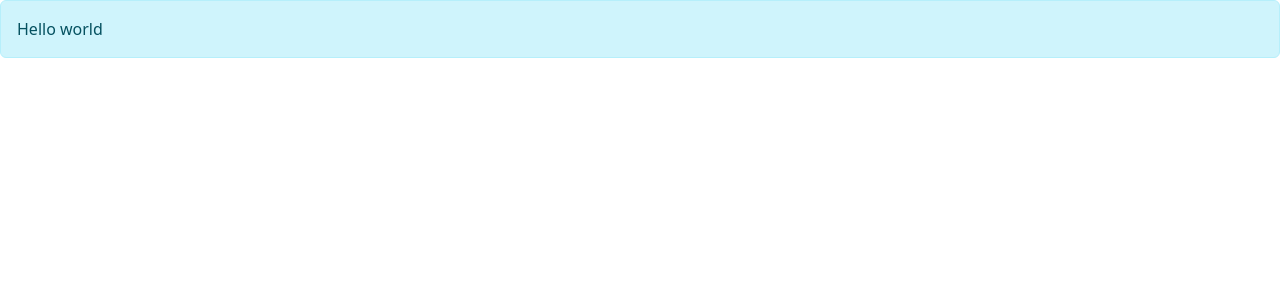
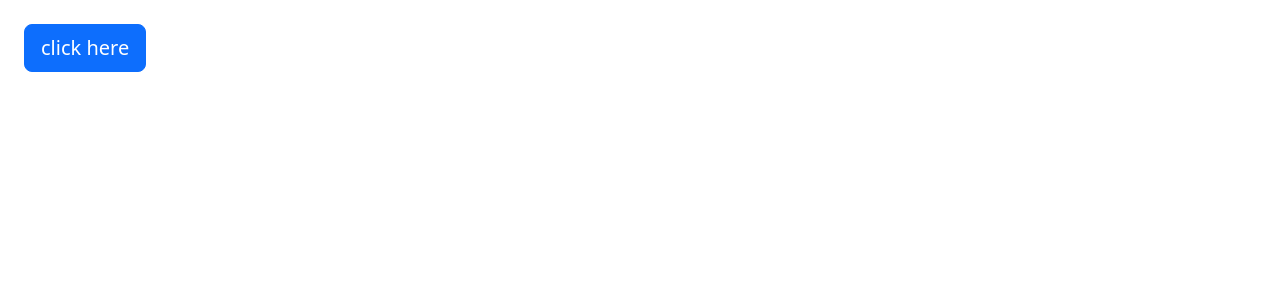
Before and after one commit to alinaasrzad/learning-front2, a React (Vite) app: page / in a window 1280 px wide. Shown: the top 300 px of the page. Built offline with nearby package versions, Linux system fonts and the light colour scheme.

Commit message:
set onclose btn

```diff
--- a/src/App.tsx
+++ b/src/App.tsx
@@ -1,12 +1,22 @@
+
+import { useState } from "react";
 import Alert from "./components/Alert";
-import ListGroup from "./components/ListGroup";
+import Button from "./components/Button";
 
 function App() {
+ const [alertVisible , setAlertVisibilty] = useState(false)
+//  const [clickicon , setclickicon] = useState(true)
   return (
     <div>
-      <Alert>
-       Hello world
-      </Alert>
+     {alertVisible && <Alert onClose={()=> setAlertVisibilty(false) }>
+        My alert
+        {/* <button className="btn btn-danger flex-xl-row "  onClick={() => setAlertVisibilty(false) }>
+           <i>delete </i>
+      </button> */}
+      </Alert>}
+      <Button color="primary"  onClick={() => setAlertVisibilty(true) }>
+        click here
+      </Button>
     </div>
   );
 }
--- a/src/components/Alert.tsx
+++ b/src/components/Alert.tsx
@@ -1,11 +1,16 @@
-
+import { ReactNode } from "react";
+import { useState } from "react";
 interface Props {
-    children : string;
+    children : ReactNode;
+    onClose :()=>void;
 }
-const Alert = ( {children}: Props) => {
+const Alert = ( {children ,onClose}: Props) => {
+    const [alertVisible , setAlertVisibilty] = useState(false)
   return (
 
-    <div className="alert alert-info">{children}</div>
+    <div className="alert alert-info">{children}
+     <button type="button" className="btn-close" data-bs-dismiss="alert" aria-label="Close"  onClick= {onClose}></button>
+     </div>
   )
 }
 
--- /dev/null
+++ b/src/components/Button.tsx
@@ -0,0 +1,14 @@
+import React from 'react';
+
+interface  Props {
+  children : string;
+  color?  : 'primary' | 'secondary' | 'danger';
+  onClick : ()=> void;
+}
+const Button = ({children,onClick,color ='primary'} : Props)=> {
+  return (
+    <button   className={'mx-4 my-4 btn-lg btn btn-'+color}  onClick={onClick}>{children}</button>
+  )
+}
+
+export default Button;
```
Also changed, not shown: src/icon/icon3.svg (added).
